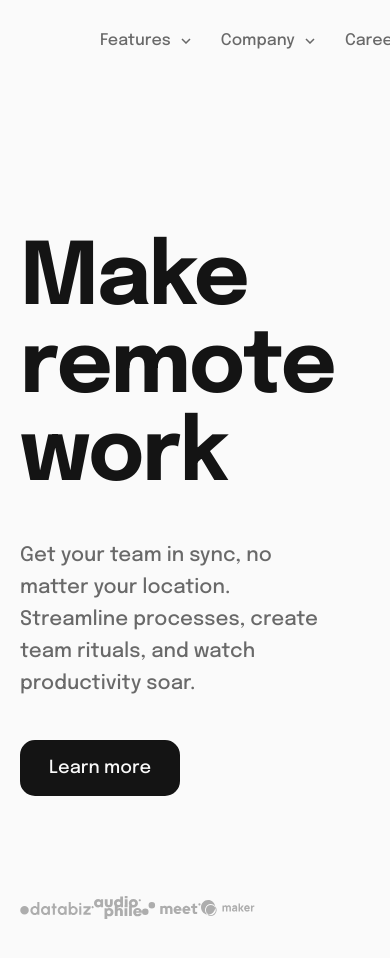
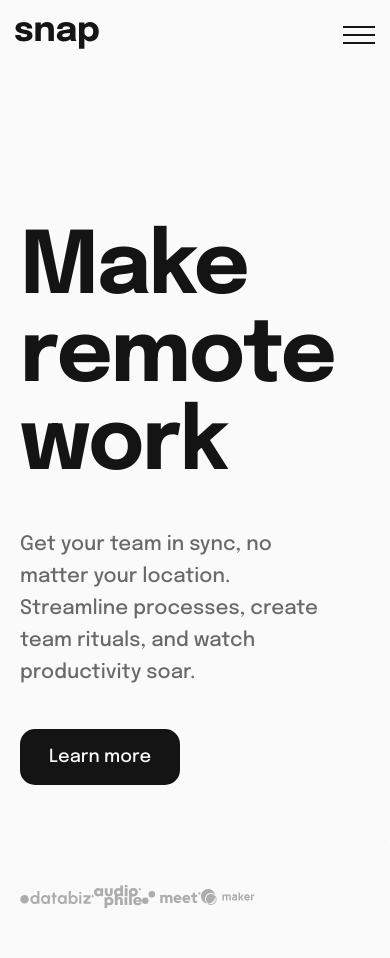
Before and after one commit to jarekTerejko/intro-section-with-dropdown-navigation, a React (Create React App) app: page / in a window 390 px wide. Shown: the top 958 px of the page. Built offline with nearby package versions, Linux system fonts and the light colour scheme.

Commit message:
add mobile menu

```diff
--- a/src/components/NavButton/NavButtonElements.js
+++ b/src/components/NavButton/NavButtonElements.js
@@ -5,7 +5,7 @@ export const NavButtonEl = styled.button`
   align-items: center;
   background: none;
   border: none;
-  margin: 0 1.5rem;
+  margin: 0 .5rem;
   padding: 0.5rem;
   color: var(--color-gray);
   cursor: pointer;
@@ -14,11 +14,16 @@ export const NavButtonEl = styled.button`
   &:hover {
     color: var(--color-dark);
   }
+
+  @media screen and (max-width: 930px) {
+    margin: 0 1rem 1.5rem;
+  }
 `;
 
 export const NavButtonText = styled.span`
   text-transform: capitalize;
   font-family: var(--font-family-sans);
   font-size: 1.6rem;
-  margin-right: 1rem;
+  margin-right: .4rem;
+  padding: 0 .4rem ;
 `;
--- a/src/components/Navbar/NavbarElements.js
+++ b/src/components/Navbar/NavbarElements.js
@@ -7,6 +7,26 @@ export const NavbarWrapper = styled.nav`
   align-items: center;
   margin: 0 auto;
   max-width: 144rem;
+  position: relative;
+
+  @media screen and (max-width: 930px) {
+    padding: 2rem 1.5rem;
+    justify-content: space-between;
+  }
+
+  &::before {
+    content: "";
+    position: ${(props) => (props.isOpen ? "absolute" : "")};
+    display: ${(props) => (props.isOpen ? "block" : "none")};
+    top: 0;
+    right: 0;
+    transition: opacity var(--transition);
+    height: 100vh;
+    width: 100%;
+    background: rgba(0, 0, 0, 0.68);
+    z-index: 1;
+    opacity: ${(props) => (props.isOpen ? "1" : "0")};
+  }
 `;
 
 export const LinkR = styled(Link)`
@@ -17,19 +37,34 @@ export const NavsWrapper = styled.div`
   display: flex;
   width: 100%;
   justify-content: space-between;
+  transition: transform var(--transition);
+
+  @media screen and (max-width: 930px) {
+    transform: ${(props) =>
+      props.isOpen ? `translateX(0)` : "translateX(100%)"};
+    background: #fff;
+    display: block;
+    position: fixed;
+    right: 0;
+    top: 0;
+    width: 64%;
+    z-index: 1;
+    min-height: 100vh;
+    padding: 7.8rem 2.1rem 0 0.5rem;
+  }
 `;
 
 export const Nav = styled.ul`
   display: flex;
   list-style: none;
-  margin-left: ${(props) => (props.primary ? "4rem" : "")};
+  margin-left: ${(props) => (props.primary ? "5.4rem" : "")};
+  padding-top: ${(props) => (props.secondary ? ".4rem" : "")};
   align-items: center;
-`;
 
-export const NavSecondary = styled.ul`
-  display: flex;
-  list-style: none;
-  align-items: center;
+  @media screen and (max-width: 930px) {
+    display: block;
+    margin-left: ${(props) => (props.primary ? "0" : "")};
+  }
 `;
 
 export const NavSectionWrapper = styled.li`
@@ -42,7 +77,7 @@ export const NavSectionList = styled.ul`
   border-radius: 2rem;
   position: absolute;
   top: 40px;
-  box-shadow: 0px 5px 15px 0px rgba(0, 0, 0, 0.15);
+  box-shadow: 0 5px 15px 0 rgba(0, 0, 0, 0.15);
   display: flex;
   flex-direction: column;
   align-items: flex-start;
@@ -50,19 +85,32 @@ export const NavSectionList = styled.ul`
   display: none;
 
   &.navSectionOne {
-    right: 20px;
+    right: 10px;
     width: 15rem;
     &.visible {
       display: block;
+      @media screen and (max-width: 930px) {
+        width: 100%;
+      }
     }
   }
 
   &.navSectionTwo {
-    left: 20px;
+    left: 16px;
     width: 12rem;
     &.visible {
       display: block;
+      @media screen and (max-width: 930px) {
+        width: 100%;
+      }
     }
+  }
+
+  @media screen and (max-width: 930px) {
+    position: static;
+    box-shadow: none;
+    padding: 0 0 0.9rem 3.8rem;
+    padding-top: 0.2rem;
   }
 `;
 
@@ -86,6 +134,18 @@ export const NavSectionLink = styled(NavLink)`
     color: var(--color-dark);
     border: ${(props) => (props.$border ? "2px solid var(--color-dark)" : "")};
   }
+
+  @media screen and (max-width: 930px) {
+    margin: 0 0 1.5rem 0;
+    display: ${(props) => (props.$mobileBlock ? "block" : "")};
+    display: ${(props) => (props.$mobileBlock ? "flex" : "")};
+    align-items: ${(props) => (props.$mobileBlock ? "center" : "")};
+    justify-content: ${(props) => (props.$mobileBlock ? "center" : "")};
+    margin: ${(props) => (props.$mobileBlock ? "0" : "")};
+    border: ${(props) =>
+      props.$borderTransparent ? "2px solid transparent" : ""};
+    padding: ${(props) => (props.$borderTransparent ? "1rem 2rem;" : "")};
+  }
 `;
 
 export const NavSectionLinkText = styled.span`
@@ -104,7 +164,9 @@ export const NavMenuBtn = styled.button`
   display: none;
 
   @media screen and (max-width: 930px) {
-    transform: translateX(6px);
+    transform: translateX(4px);
     display: flex;
+    position: relative;
+    z-index: 2;
   }
 `;
--- a/src/components/Navbar/index.js
+++ b/src/components/Navbar/index.js
@@ -44,6 +44,13 @@ const Navbar = () => {
     setIsOpen(!isOpen);
   };
 
+  const closeNav = () => {
+    if (isOpen) {
+      handleMenu();
+    }
+    CloseNavSection();
+  };
+
   const handleNavSectionOne = () => {
     setIsOpenNavSectionOne(!isOpenNavSectionOne);
   };
@@ -61,11 +68,11 @@ const Navbar = () => {
   };
 
   return (
-    <NavbarWrapper>
-      <LinkR to="/" onClick={CloseNavSection}>
+    <NavbarWrapper isOpen={isOpen}>
+      <LinkR to="/" onClick={closeNav}>
         <ImageEl src={Logo} alt="Logo" />
       </LinkR>
-      <NavsWrapper>
+      <NavsWrapper isOpen={isOpen}>
         <Nav primary>
           <NavSectionWrapper>
             <NavButton
@@ -81,7 +88,7 @@ const Navbar = () => {
               {navSections.navSectionOne.map((item, i) => {
                 return (
                   <NavSectionItem key={i}>
-                    <NavSectionLink to={item.path} onClick={CloseNavSection}>
+                    <NavSectionLink to={item.path} onClick={closeNav}>
                       <ImageEl src={item.img} alt="" />
                       <NavSectionLinkText>{item.text}</NavSectionLinkText>
                     </NavSectionLink>
@@ -104,7 +111,7 @@ const Navbar = () => {
               {navSections.navSectionTwo.map((item, i) => {
                 return (
                   <NavSectionItem key={i}>
-                    <NavSectionLink to={item.path} onClick={CloseNavSection}>
+                    <NavSectionLink to={item.path} onClick={closeNav}>
                       <NavSectionLinkText style={{ marginLeft: 0 }}>
                         {item.text}
                       </NavSectionLinkText>
@@ -115,13 +122,13 @@ const Navbar = () => {
             </NavSectionList>
           </NavSectionWrapper>
           <li style={{ margin: "0 1.5rem" }}>
-            <NavSectionLink to="careers" onClick={CloseNavSection}>
+            <NavSectionLink to="careers" onClick={closeNav}>
               <NavSectionLinkText style={{ marginLeft: 0 }}>
                 Careers
               </NavSectionLinkText>
             </NavSectionLink>
           </li>
-          <li style={{ margin: "0 1.5rem" }} onClick={CloseNavSection}>
+          <li style={{ margin: "0 1.5rem" }} onClick={closeNav}>
             <NavSectionLink to="about">
               <NavSectionLinkText style={{ marginLeft: 0 }}>
                 About
@@ -129,16 +136,16 @@ const Navbar = () => {
             </NavSectionLink>
           </li>
         </Nav>
-        <Nav>
-          <li style={{ margin: "0 1.5rem" }} onClick={CloseNavSection}>
-            <NavSectionLink to="login">
+        <Nav secondary>
+          <li style={{ margin: "0 0 0.3rem 1.8rem" }} onClick={closeNav}>
+            <NavSectionLink to="login" $mobileBlock $borderTransparent>
               <NavSectionLinkText style={{ marginLeft: 0 }}>
                 Login
               </NavSectionLinkText>
             </NavSectionLink>
           </li>
-          <li style={{ margin: "0 0 0 1.5rem" }} onClick={CloseNavSection}>
-            <NavSectionLink to="register" $border>
+          <li style={{ margin: "0 0 0.3rem 1.8rem" }} onClick={closeNav}>
+            <NavSectionLink to="register" $border $mobileBlock>
               <NavSectionLinkText style={{ marginLeft: 0 }}>
                 Register
               </NavSectionLinkText>
```
